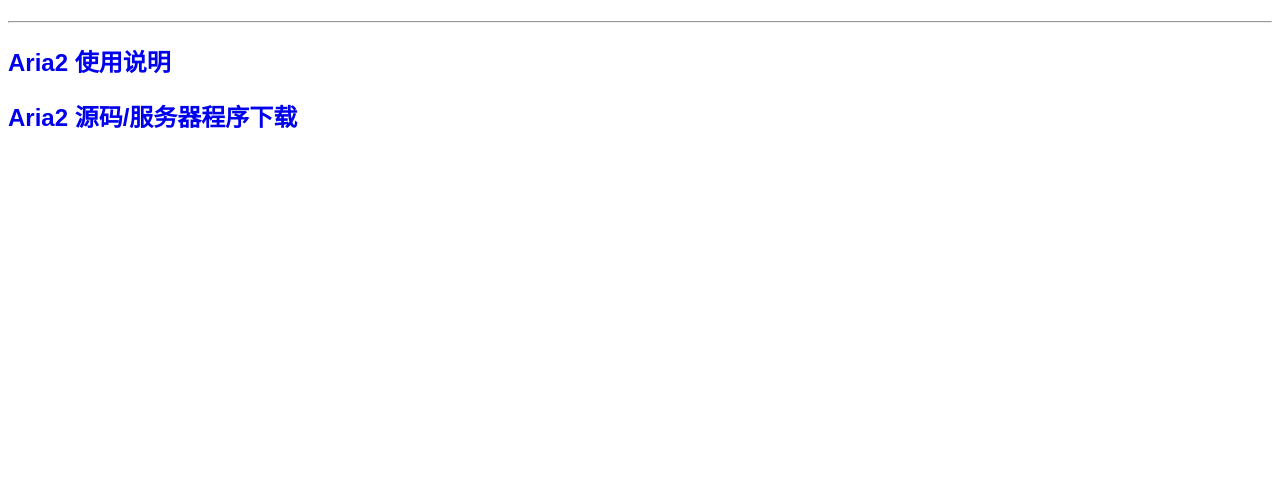
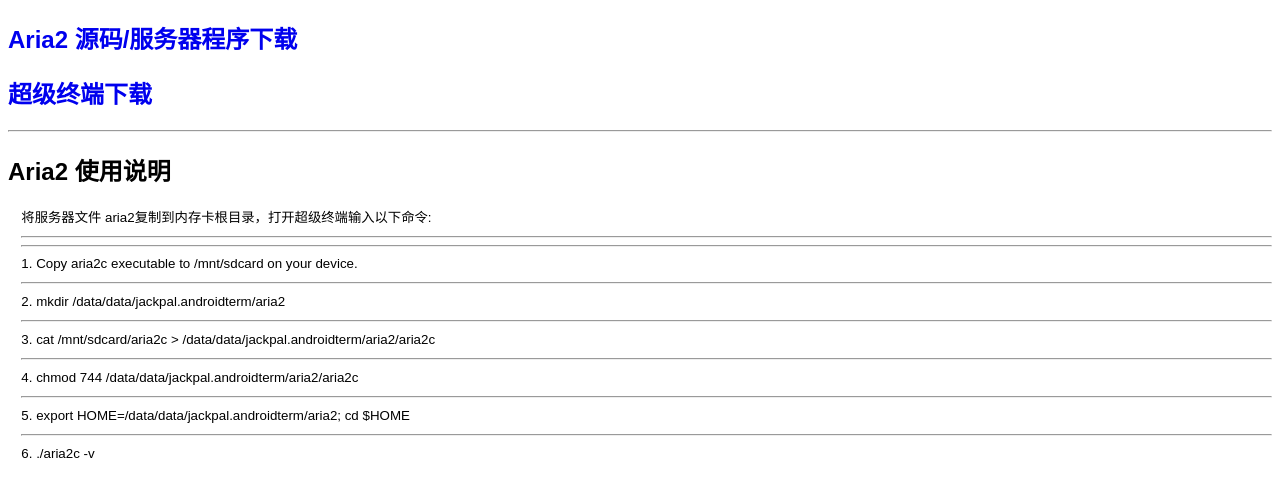
Before and after one commit to liangsai/-, a plain HTML site: page index.html in a window 1280 px wide. Drawn offline with Linux system fonts and the light colour scheme.

Commit message:
Update index.html

```diff
--- a/index.html
+++ b/index.html
@@ -53,13 +53,26 @@
 	</style>
 </head>
 <body>
-	<h1></h1>
+	<h2><a href="https://sourceforge.net/projects/aria2/files/stable/" target="_blank">Aria2 源码/服务器程序下载</a></h2>
+    <h2><a href="https://github.com/jackpal/Android-Terminal-Emulator/" target="_blank">超级终端下载</a></h2>
 	<hr>
-	<h2><a href="http://aria2.sourceforge.net/manual/en/html/aria2c.html" target="_blank">Aria2 使用说明</a></h2>
+	<h2>Aria2 使用说明</h2>
 	<div class="content">
-
+将服务器文件 aria2复制到内存卡根目录，打开超级终端输入以下命令:
+<hr>
+<hr>
+1. Copy aria2c executable to /mnt/sdcard on your device.
+<hr>
+2. mkdir /data/data/jackpal.androidterm/aria2
+<hr>
+3. cat /mnt/sdcard/aria2c > /data/data/jackpal.androidterm/aria2/aria2c
+<hr>
+4. chmod 744 /data/data/jackpal.androidterm/aria2/aria2c
+<hr>
+5. export HOME=/data/data/jackpal.androidterm/aria2; cd $HOME
+<hr>
+6.  ./aria2c -v
 	</div>
-	<h2><a href="https://sourceforge.net/projects/aria2/files/stable/" target="_blank">Aria2 源码/服务器程序下载</a></h2>
 
 </body>
 </html>
```
